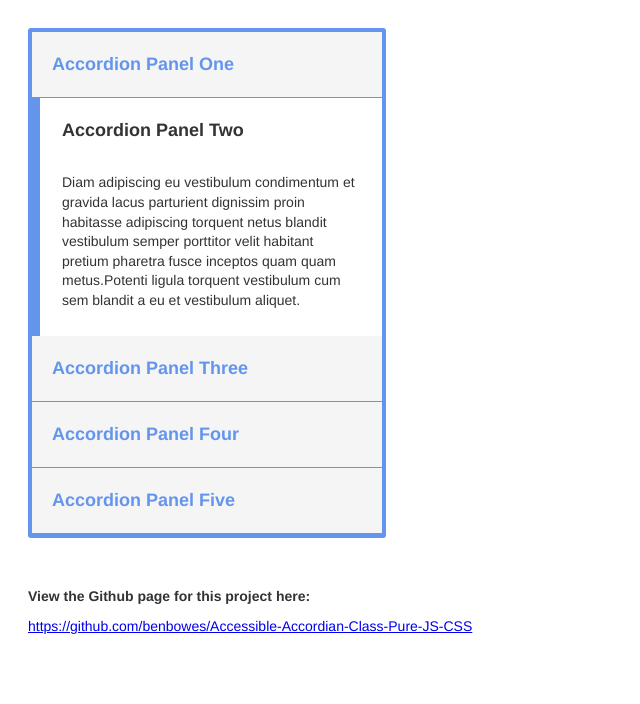
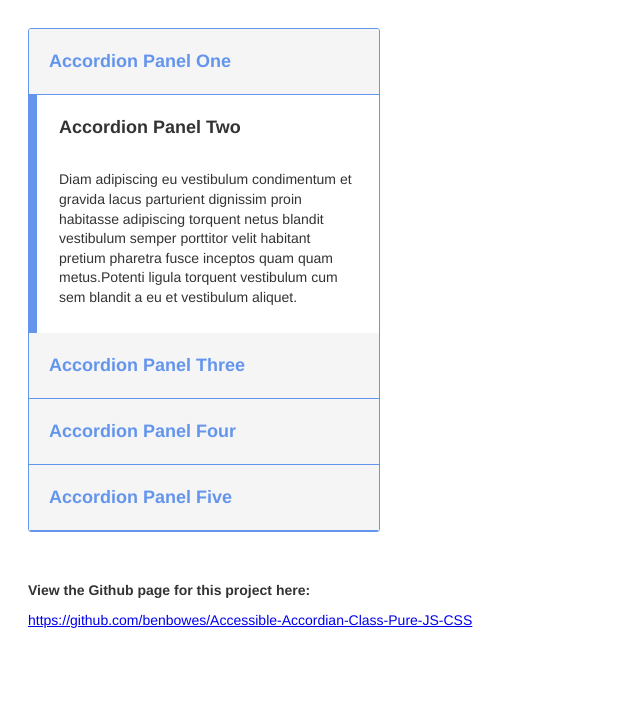
Before and after one commit to benbowes/Accessible-Accordian-Class-Pure-JS-CSS, a website: page index.html in a window 1280 px wide. Shown: the whole page, without its empty margins (0-640 px from the left). Drawn offline with Linux system fonts and the light colour scheme.

Commit message:
Lighten border

```diff
--- a/style.css
+++ b/style.css
@@ -28,7 +28,7 @@ h4{margin: 0 0 10px;}
 .accordion{
 	border-radius: 3px;
 	overflow: hidden;
-	border: 4px solid #6495ED;
+	border: 1px solid #6495ED;
 	max-width: 350px;
 }
 
```
